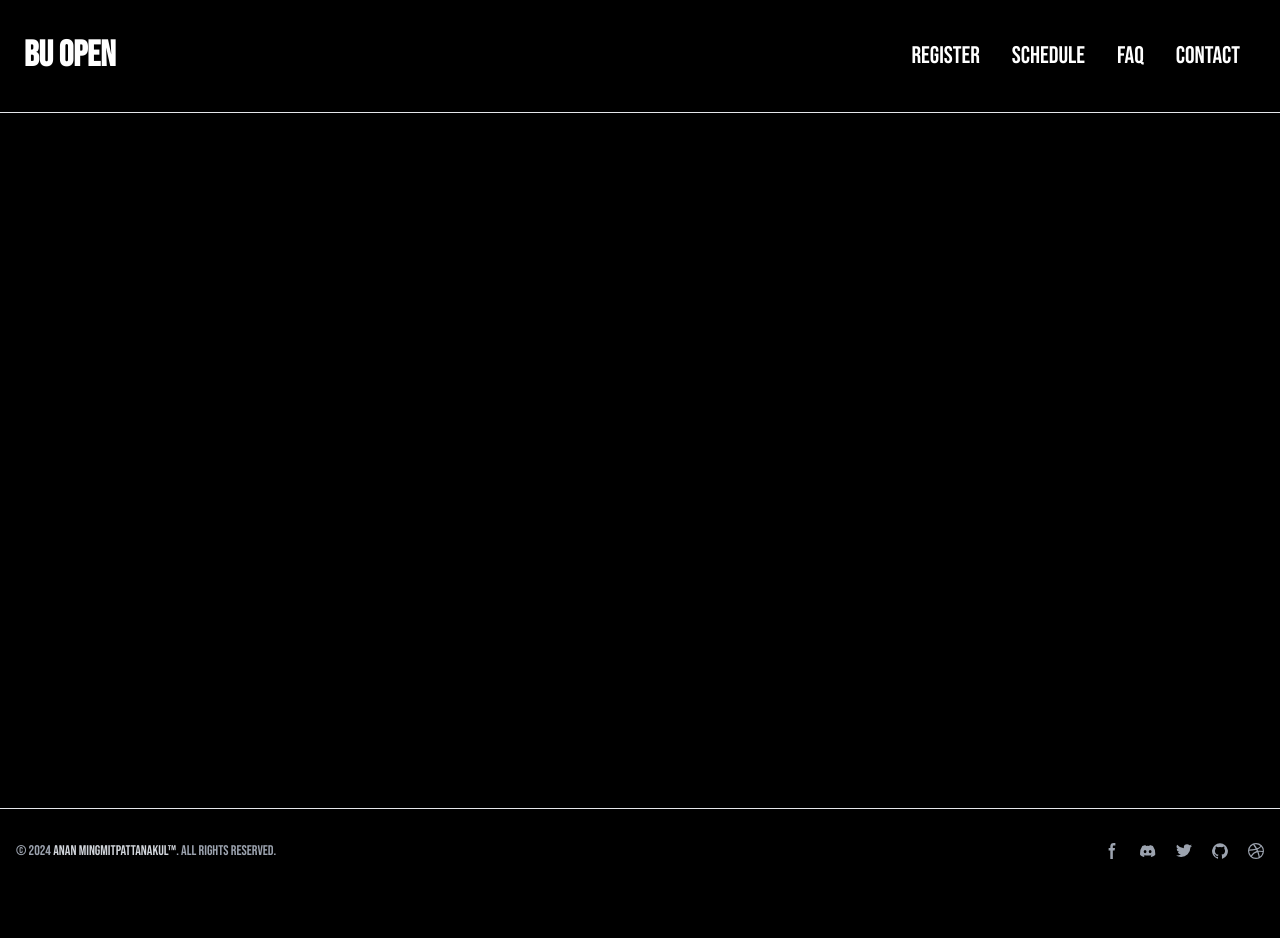
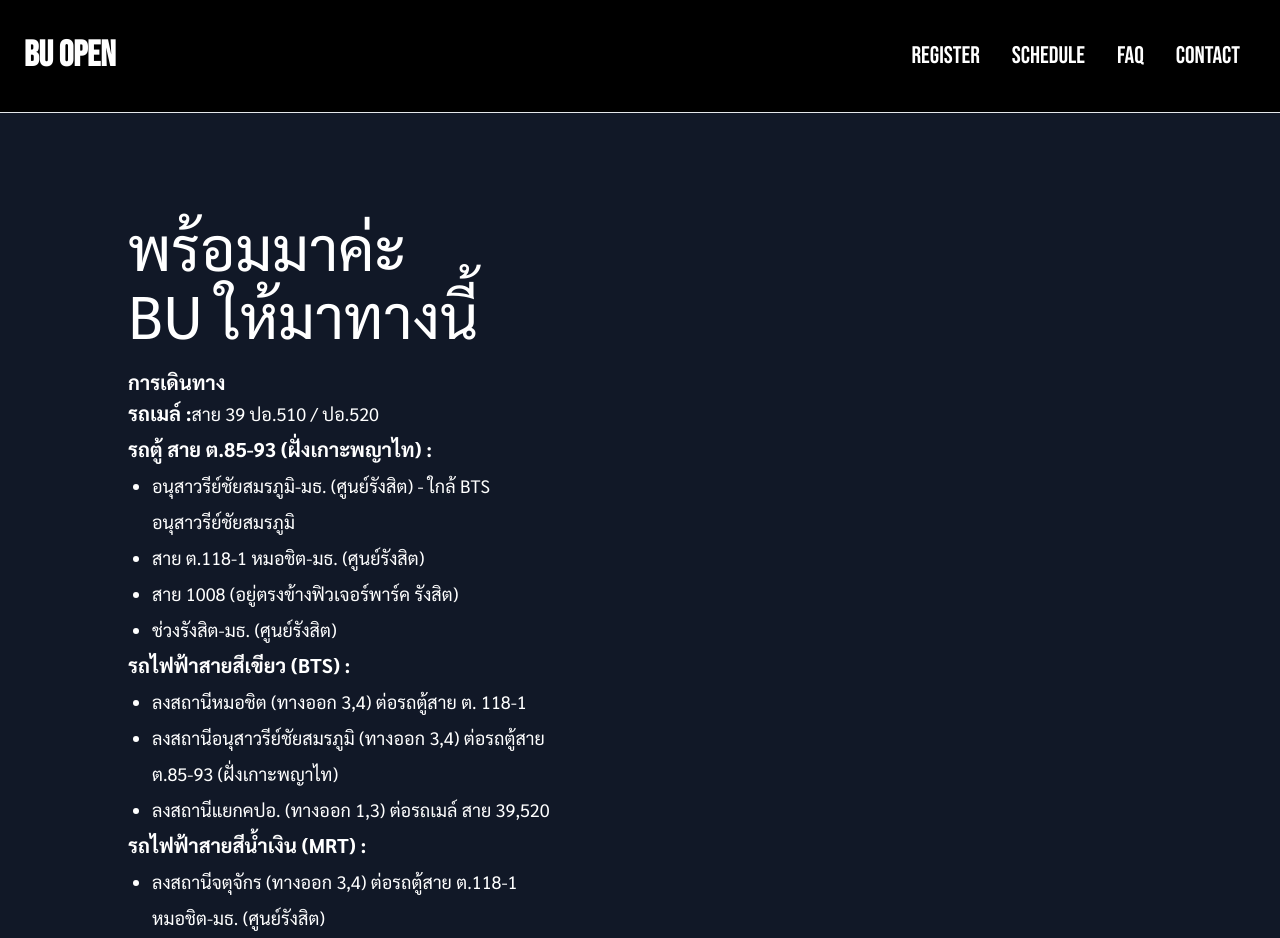
Before and after one commit to anan-min/bu_open_house_demo_project, a Next.js app: page /contact in a window 1280 px wide. Shown: the top 938 px of the page. Before the commit the page ends 893 px from the top, so only its background shows below. Built offline with nearby package versions, Linux system fonts and the light colour scheme.

Commit message:
contact contents done

```diff
--- a/app/contact/page.jsx
+++ b/app/contact/page.jsx
@@ -1,12 +1,68 @@
 import React from "react";
 import Layout from "@/components/Layout";
 
-const page = () => {
+const Page = () => {
   return (
     <Layout>
-      <h1>Contact</h1>
+      <div className="relative grid md:grid-cols-2 gap-4  justify-center  text-lg bg-gray-900 min-h-screen p-12 pt-10 leading-loose sarabun-font">
+        <div className="md:min-h-screen md: items-center md:justify-center md:p-20">
+          <h1 className="text-6xl text-wrap pt-2">พร้อมมาค่ะ</h1>
+          <h1 className="text-6xl text-wrap pt-2">BU ให้มาทางนี้</h1>
+          <p className="font-bold text-xl pt-6">การเดินทาง</p>
+          <p>
+            <span className="font-bold text-xl">รถเมล์ :</span>
+            สาย 39 ปอ.510 / ปอ.520
+          </p>
+          <p>
+            <span className="font-bold text-xl">
+              รถตู้ สาย ต.85-93 (ฝั่งเกาะพญาไท) :
+            </span>
+            <ul className="list-disc pl-6">
+              <li>
+                อนุสาวรีย์ชัยสมรภูมิ-มธ. (ศูนย์รังสิต) - ใกล้ BTS
+                อนุสาวรีย์ชัยสมรภูมิ
+              </li>
+              <li>สาย ต.118-1 หมอชิต-มธ. (ศูนย์รังสิต)</li>
+              <li>สาย 1008 (อยู่ตรงข้างฟิวเจอร์พาร์ค รังสิต)</li>
+              <li>ช่วงรังสิต-มธ. (ศูนย์รังสิต)</li>
+            </ul>
+          </p>
+
+          <p>
+            <span className="font-bold text-xl">รถไฟฟ้าสายสีเขียว (BTS) :</span>
+            <ul className="list-disc pl-6">
+              <li>ลงสถานีหมอชิต (ทางออก 3,4) ต่อรถตู้สาย ต. 118-1</li>
+              <li>
+                ลงสถานีอนุสาวรีย์ชัยสมรภูมิ (ทางออก 3,4) ต่อรถตู้สาย ต.85-93
+                (ฝั่งเกาะพญาไท)
+              </li>
+              <li>ลงสถานีแยกคปอ. (ทางออก 1,3) ต่อรถเมล์ สาย 39,520</li>
+            </ul>
+          </p>
+
+          <p>
+            <span className="font-bold text-xl">
+              รถไฟฟ้าสายสีน้ำเงิน (MRT) :
+            </span>
+            <ul className="list-disc pl-6">
+              <li>
+                ลงสถานีจตุจักร (ทางออก 3,4) ต่อรถตู้สาย ต.118-1 หมอชิต-มธ.
+                (ศูนย์รังสิต)
+              </li>
+            </ul>
+          </p>
+
+          <p>
+            <span className="font-bold text-xl">รถไฟฟ้าสายสีแดง (SRT) :</span>
+            <ul className="list-disc pl-6">
+              <li>ลงสถานี รังสิต ทางออกที่ 3 ต่อรถสองแถวสาย รังสิต-จารุศร</li>
+            </ul>
+          </p>
+        </div>
+        <map className="md:min-h-screen"></map>
+      </div>
     </Layout>
   );
 };
 
-export default page;
+export default Page;
--- a/app/layout.tsx
+++ b/app/layout.tsx
@@ -3,6 +3,7 @@ import localFont from "next/font/local";
 import "../styles/globals.css";
 import "../styles/stars.css";
 import "../styles/flipAnimation.css";
+import "../styles/fonts.css";
 
 const geistSans = localFont({
   src: "./fonts/GeistVF.woff",
--- /dev/null
+++ b/styles/fonts.css
@@ -0,0 +1,7 @@
+/* styles/globals.css */
+@import url("https://fonts.googleapis.com/css2?family=Sarabun:wght@400;700&display=swap");
+
+/* Create a class to apply the Sarabun font */
+.sarabun-font {
+  font-family: "Sarabun", sans-serif;
+}
```
